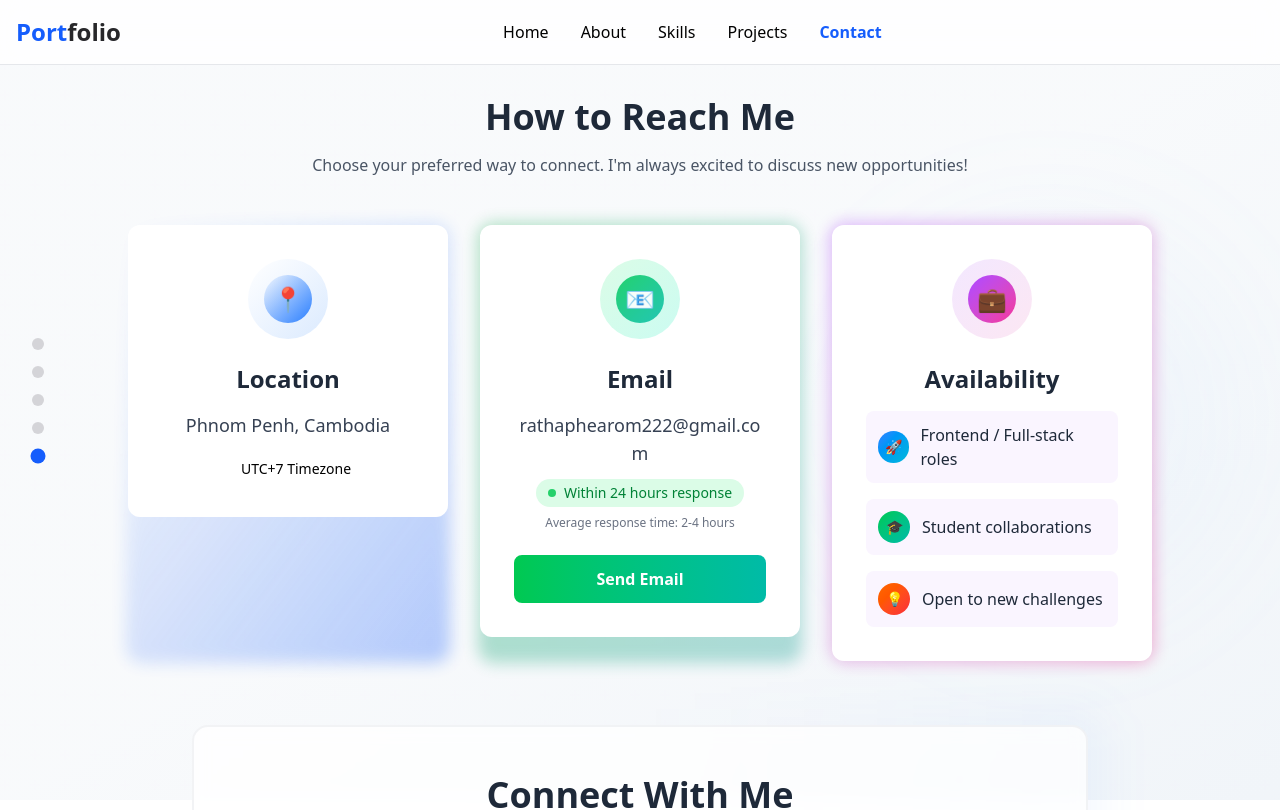
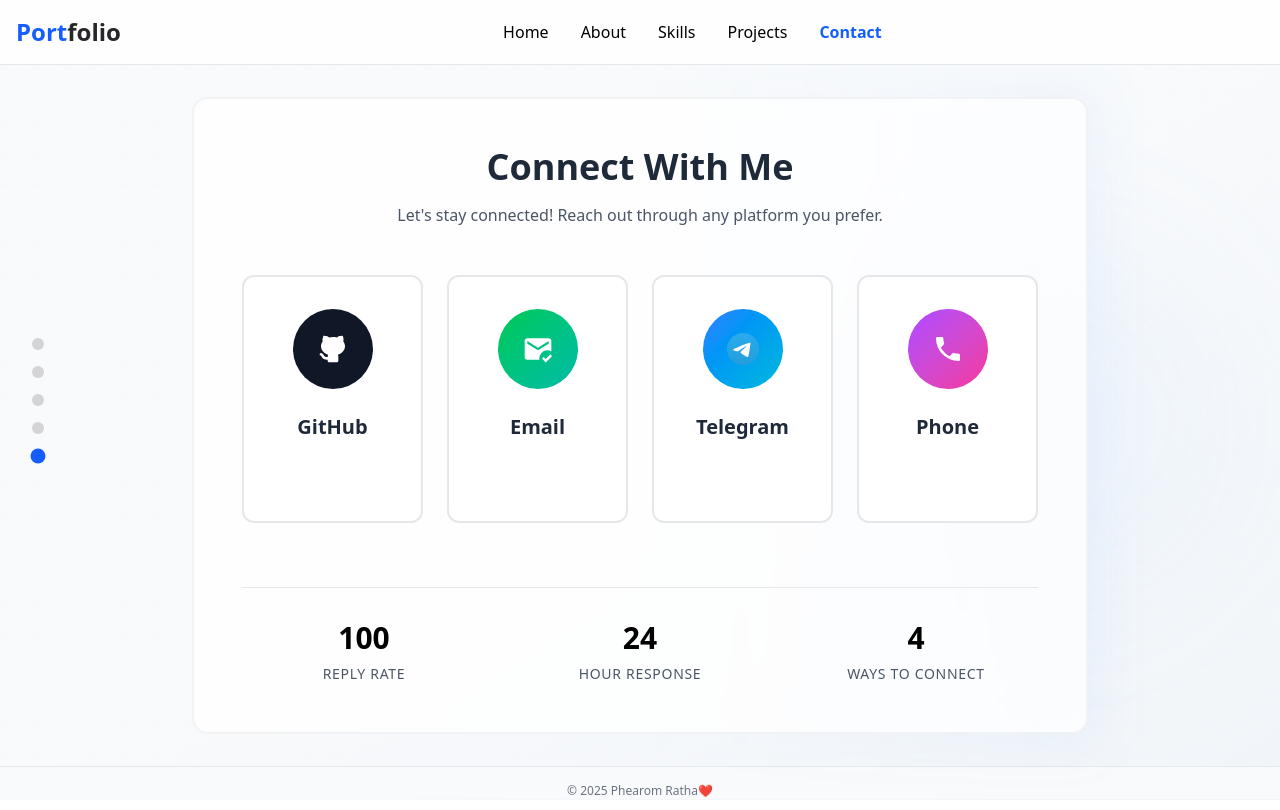
Before and after one commit to PhearomRatha/portfolio-Ratha, a Vue app: page /contact in a window 1280 px wide. Shown: the top 810 px of the page. Built offline with nearby package versions, Linux system fonts and the light colour scheme.

Commit message:
Refactor code structure for improved readability and maintainability

```diff
--- a/src/components/home/FeaturedProjects.vue
+++ b/src/components/home/FeaturedProjects.vue
@@ -79,5 +79,5 @@
 </template>
 
 <script setup>
-import { projects } from '../../data/projects'
+import { projects } from '../../stores/projects'
 </script>
--- a/src/data/projects.js
+++ b/src/stores/projects.js
@@ -2,7 +2,7 @@ export const projects = [
   {
     name: "YouTube Clone",
     description: "A personal project replicating the basic layout and functionality of YouTube using HTML and CSS. Perfect for practicing responsive design and layout skills.",
-    image: "/src/assets/Image/Youtube.png",
+    image: "../assets/Image/Youtube.png",
     technologies: ["HTML", "CSS"],
     link: "https://youtube-ten-wine.vercel.app/",
     git: "https://github.com/PhearomRatha/Youtube.git"
--- a/src/views/Contact.vue
+++ b/src/views/Contact.vue
@@ -11,131 +11,7 @@
     <!-- Enhanced Contact Content -->
     <section class="py-8 relative">
       <div class="max-w-7xl mx-auto px-4">
-        <!-- Contact Cards Section -->
-        <div class="mb-16">
-          <!-- Section Header -->
-          <div class="text-center mb-12">
-            <h2 class="text-3xl md:text-4xl font-bold text-gray-800 dark:text-white mb-4">
-              How to Reach Me
-            </h2>
-            <p class="text-gray-600 dark:text-gray-400 max-w-2xl mx-auto">
-              Choose your preferred way to connect. I'm always excited to discuss new opportunities!
-            </p>
-          </div>
 
-          <!-- Enhanced Contact Cards -->
-          <div class="grid grid-cols-1 md:grid-cols-3 gap-8 max-w-5xl mx-auto">
-            <!-- Location Card with Map Effect -->
-            <div class="group relative">
-              <div class="absolute -inset-0.5 bg-gradient-to-br from-primary-600 to-blue-600 rounded-2xl blur opacity-30 group-hover:opacity-50 transition duration-500"></div>
-              <div class="relative bg-white dark:bg-gray-900 rounded-xl p-8 border-2 border-transparent group-hover:border-primary-500 transition-all duration-500 hover:shadow-2xl hover:-translate-y-2">
-                <!-- Animated Icon -->
-                <div class="w-20 h-20 mx-auto mb-6 rounded-full bg-gradient-to-br from-primary-100 to-blue-100 dark:from-primary-900/30 dark:to-blue-900/30 flex items-center justify-center group-hover:scale-110 transition-transform duration-300">
-                  <div class="w-12 h-12 rounded-full bg-gradient-to-br from-primary-500 to-blue-500 flex items-center justify-center text-white">
-                    <span class="text-2xl">📍</span>
-                  </div>
-                </div>
-
-                <!-- Content -->
-                <h3 class="text-2xl font-bold text-gray-800 dark:text-white mb-4 text-center">
-                  Location
-                </h3>
-                <div class="text-center">
-                  <p class="text-gray-700 dark:text-gray-300 text-lg font-medium mb-2">
-                    Phnom Penh, Cambodia
-                  </p>
-                  <div class="inline-flex items-center px-3 py-1 rounded-full bg-primary-100 dark:bg-primary-900/30 text-primary-700 dark:text-primary-400 text-sm mt-2">
-                    <span class="w-2 h-2 bg-primary-500 rounded-full animate-pulse mr-2"></span>
-                    UTC+7 Timezone
-                  </div>
-                </div>
-
-                <!-- Hover Effect -->
-                <div class="absolute bottom-4 right-4 opacity-0 group-hover:opacity-100 transition duration-300">
-                  <span class="text-primary-500 animate-bounce">🌏</span>
-                </div>
-              </div>
-            </div>
-
-            <!-- Email Card with Wave Effect -->
-            <div class="group relative">
-              <div class="absolute -inset-0.5 bg-gradient-to-br from-green-600 to-teal-600 rounded-2xl blur opacity-30 group-hover:opacity-50 transition duration-500"></div>
-              <div class="relative bg-white dark:bg-gray-900 rounded-xl p-8 border-2 border-transparent group-hover:border-green-500 transition-all duration-500 hover:shadow-2xl hover:-translate-y-2">
-                <!-- Animated Icon -->
-                <div class="w-20 h-20 mx-auto mb-6 rounded-full bg-gradient-to-br from-green-100 to-teal-100 dark:from-green-900/30 dark:to-teal-900/30 flex items-center justify-center group-hover:scale-110 transition-transform duration-300">
-                  <div class="w-12 h-12 rounded-full bg-gradient-to-br from-green-500 to-teal-500 flex items-center justify-center text-white animate-pulse">
-                    <span class="text-2xl">📧</span>
-                  </div>
-                </div>
-
-                <!-- Content -->
-                <h3 class="text-2xl font-bold text-gray-800 dark:text-white mb-4 text-center">
-                  Email
-                </h3>
-                <div class="text-center">
-                  <p class="text-gray-700 dark:text-gray-300 text-lg font-medium mb-3 break-all">
-                    rathaphearom222@gmail.com
-                  </p>
-                  <div class="space-y-2">
-                    <div class="inline-flex items-center px-3 py-1 rounded-full bg-green-100 dark:bg-green-900/30 text-green-700 dark:text-green-400 text-sm">
-                      <span class="w-2 h-2 bg-green-500 rounded-full animate-pulse mr-2"></span>
-                      Within 24 hours response
-                    </div>
-                    <div class="text-xs text-gray-500 dark:text-gray-400">
-                      Average response time: 2-4 hours
-                    </div>
-                  </div>
-                </div>
-
-                <!-- Action Button -->
-                <a
-                  href="mailto:rathaphearom222@gmail.com"
-                  class="mt-6 block w-full py-3 text-center rounded-lg bg-gradient-to-r from-green-500 to-teal-500 text-white font-semibold hover:shadow-lg hover:shadow-green-500/30 transition-all duration-300 transform hover:scale-105"
-                >
-                  Send Email
-                </a>
-              </div>
-            </div>
-
-            <!-- Availability Card with Particles Effect -->
-            <div class="group relative">
-              <div class="absolute -inset-0.5 bg-gradient-to-br from-purple-600 to-pink-600 rounded-2xl blur opacity-30 group-hover:opacity-50 transition duration-500"></div>
-              <div class="relative bg-white dark:bg-gray-900 rounded-xl p-8 border-2 border-transparent group-hover:border-purple-500 transition-all duration-500 hover:shadow-2xl hover:-translate-y-2">
-                <!-- Animated Icon -->
-                <div class="w-20 h-20 mx-auto mb-6 rounded-full bg-gradient-to-br from-purple-100 to-pink-100 dark:from-purple-900/30 dark:to-pink-900/30 flex items-center justify-center group-hover:scale-110 transition-transform duration-300">
-                  <div class="w-12 h-12 rounded-full bg-gradient-to-br from-purple-500 to-pink-500 flex items-center justify-center text-white">
-                    <span class="text-2xl">💼</span>
-                  </div>
-                </div>
-
-                <!-- Content -->
-                <h3 class="text-2xl font-bold text-gray-800 dark:text-white mb-4 text-center">
-                  Availability
-                </h3>
-                <div class="space-y-4">
-                  <div class="flex items-center bg-purple-50 dark:bg-purple-900/20 p-3 rounded-lg">
-                    <div class="w-8 h-8 rounded-full bg-gradient-to-br from-blue-500 to-cyan-500 flex items-center justify-center mr-3">
-                      <span class="text-white text-sm">🚀</span>
-                    </div>
-                    <span class="text-gray-800 dark:text-gray-300 font-medium">Frontend / Full-stack roles</span>
-                  </div>
-                  <div class="flex items-center bg-purple-50 dark:bg-purple-900/20 p-3 rounded-lg">
-                    <div class="w-8 h-8 rounded-full bg-gradient-to-br from-green-500 to-teal-500 flex items-center justify-center mr-3">
-                      <span class="text-white text-sm">🎓</span>
-                    </div>
-                    <span class="text-gray-800 dark:text-gray-300 font-medium">Student collaborations</span>
-                  </div>
-                  <div class="flex items-center bg-purple-50 dark:bg-purple-900/20 p-3 rounded-lg">
-                    <div class="w-8 h-8 rounded-full bg-gradient-to-br from-orange-500 to-red-500 flex items-center justify-center mr-3">
-                      <span class="text-white text-sm">💡</span>
-                    </div>
-                    <span class="text-gray-800 dark:text-gray-300 font-medium">Open to new challenges</span>
-                  </div>
-                </div>
-              </div>
-            </div>
-          </div>
-        </div>
 
         <!-- Enhanced Social Links Section -->
         <div class="relative max-w-4xl mx-auto">
--- a/src/views/Home.vue
+++ b/src/views/Home.vue
@@ -52,7 +52,7 @@
 </template>
 
 <script setup>
-import { skills } from "../data/skills.js";
+import { skills } from "../stores/skills.js";
 import { usePortfolioStore } from '../stores/portfolio';
 import Hero from '../components/home/Hero.vue';
 import FeaturedProjects from '../components/home/FeaturedProjects.vue';
--- a/src/views/Skills.vue
+++ b/src/views/Skills.vue
@@ -31,7 +31,7 @@
       <!-- Backend Skills -->
       <div class="mb-12">
         <h2 class="text-2xl font-bold text-gray-800 dark:text-white mb-8 flex items-center">
-          <span class="mr-3">🚀</span> Backend Development
+          <span class="mr-3"></span> Backend Development
         </h2>
         <div class="grid grid-cols-1 sm:grid-cols-2 md:grid-cols-4 gap-6">
           <SkillCard
@@ -45,7 +45,7 @@
       <!-- Tools & Others -->
       <div>
         <h2 class="text-2xl font-bold text-gray-800 dark:text-white mb-8 flex items-center">
-          <span class="mr-3">🛠️</span> Tools & Others
+          <span class="mr-3"></span> Tools & Others
         </h2>
         <div class="grid grid-cols-1 sm:grid-cols-2 md:grid-cols-4 gap-6">
           <SkillCard
@@ -93,7 +93,7 @@
 
 <script setup>
 import { computed } from 'vue'
-import { skills } from '../data/skills.js'  // <-- import your skills data
+import { skills } from '../stores/skills.js'
 import SkillCard from '../components/skills/SkillCard.vue'
 
 // Filter skills by category
```
Also changed, not shown: src/components/projects/ProjectCard.vue (deleted), src/stores/skills.js.
